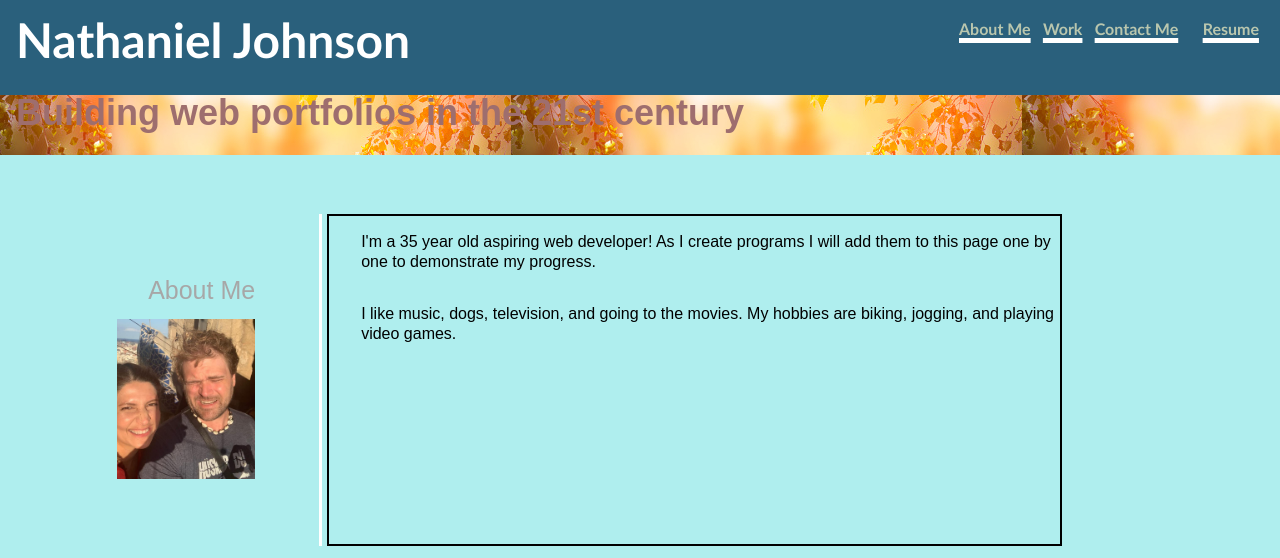
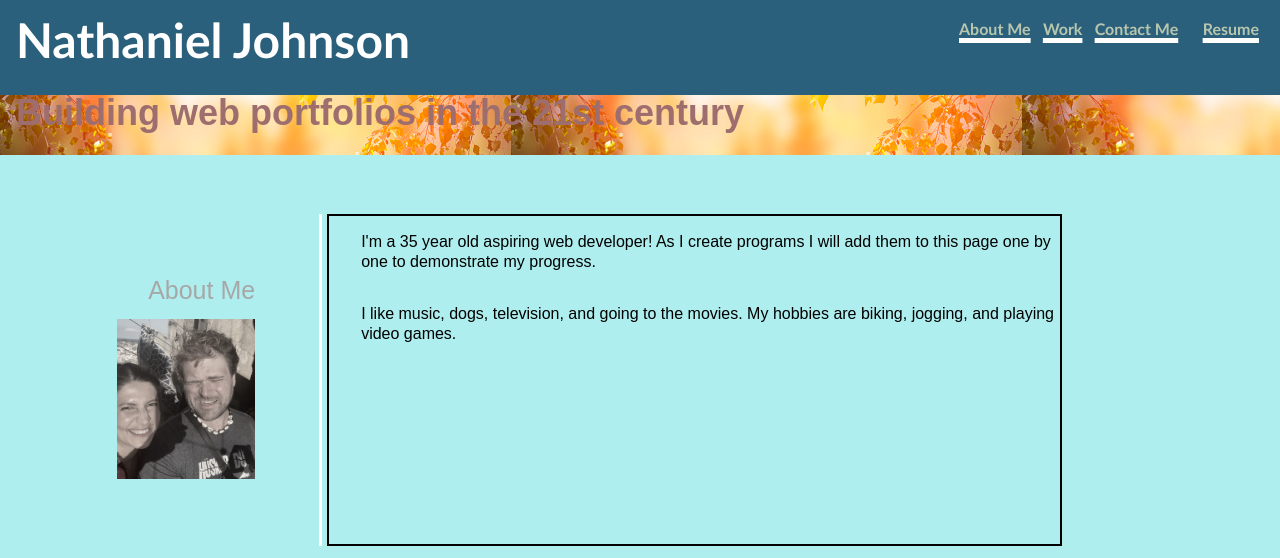
Before and after one commit to codelearning2021/module-homework-wk2, a plain HTML site: page index.html in a window 1280 px wide. In both pictures the pointer is over the picture 186 px from the left and 399 px from the top of the page. Shown: the top 558 px of the page. Drawn offline with Linux system fonts and the light colour scheme; files whose address does not match are found by name.

Commit message:
Added hover class over images

```diff
--- a/assets/css/style.css
+++ b/assets/css/style.css
@@ -178,7 +178,7 @@ body {
   position: relative;
   text-align: center;
   color: white;
-  (for the subtitle/subheading)
+  /* (for the subtitle/subheading) */
 }
 
 .grid2x2>div>div {
@@ -191,6 +191,10 @@ img {
   object-fit: cover;
   height: 200px;
   width: 100%;
+}
+
+img:hover {
+  filter: grayscale(80%);
 }
 
 .img-subtitle {
```
